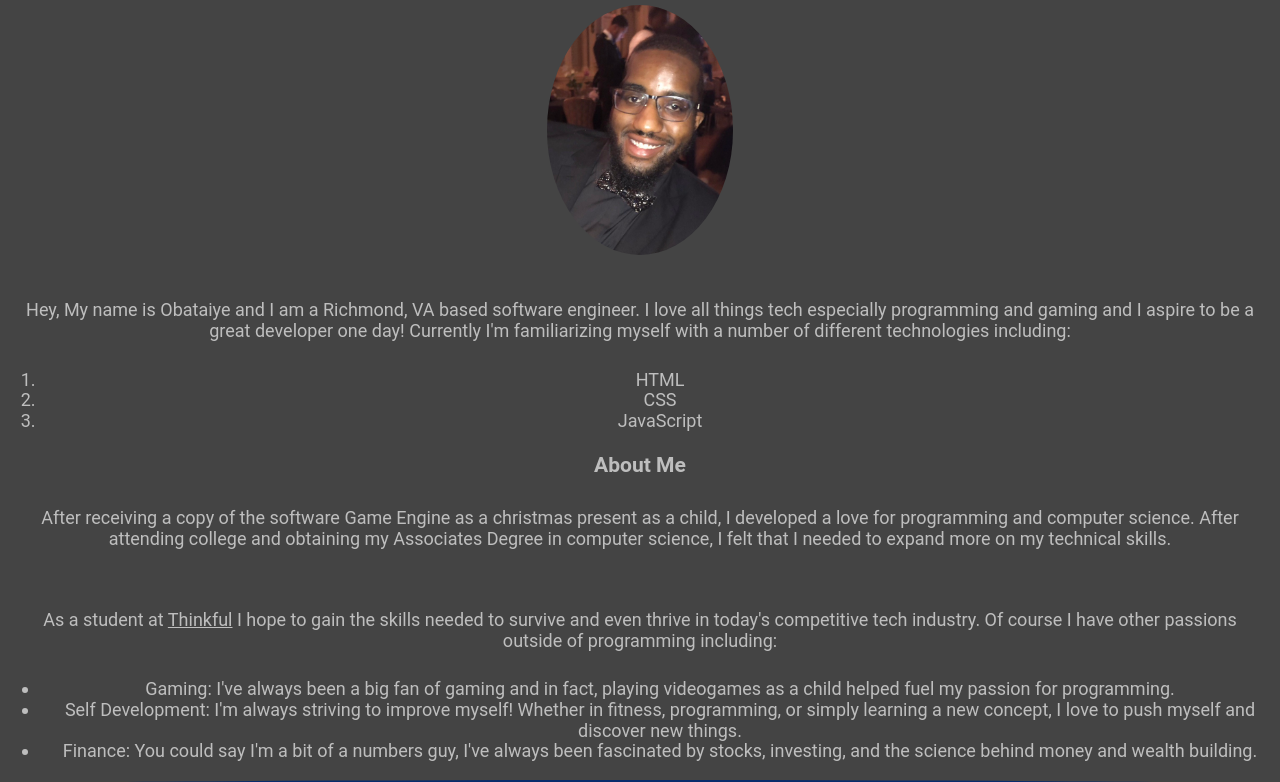
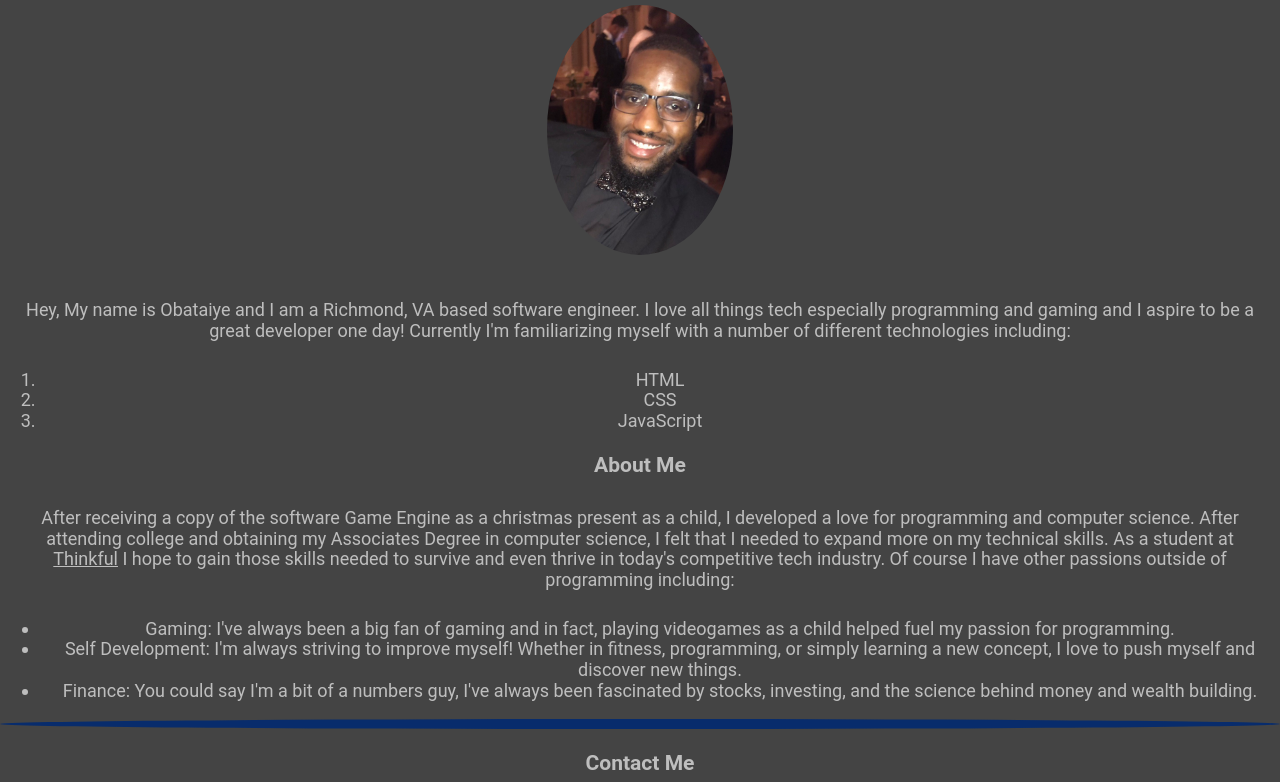
Before and after one commit to ObataiyeStephenson/FirstWebPage, a plain HTML site: page index.html in a window 1280 px wide. Shown: the part 170-952 px from the top of the page. Drawn offline with nearby package versions, Linux system fonts and the light colour scheme.

Commit message:
Add files via upload

```diff
--- a/index.html
+++ b/index.html
@@ -37,10 +37,7 @@
 
 
 			<h3>About Me</h3>
-			<p>After receiving a copy of the software Game Engine as a christmas present as a child, I developed a love for programming and computer science. After attending college and obtaining my Associates Degree in computer science, I felt that I needed to expand more on my technical skills.</p>
-			<br>
-
-			<p>As a student at <a href="https://www.thinkful.com/">Thinkful</a> I hope to gain the skills needed to survive and even thrive in today's competitive tech industry. Of course I have other passions outside of programming including:</p>
+			<p>After receiving a copy of the software Game Engine as a christmas present as a child, I developed a love for programming and computer science. After attending college and obtaining my Associates Degree in computer science, I felt that I needed to expand more on my technical skills. As a student at <a href="https://www.thinkful.com/">Thinkful</a> I hope to gain those skills needed to survive and even thrive in today's competitive tech industry. Of course I have other passions outside of programming including:</p>
 
 			<ul>
 			<li>Gaming: I've always been a big fan of gaming and in fact, playing videogames as a child helped fuel my passion for programming.</li>
```
